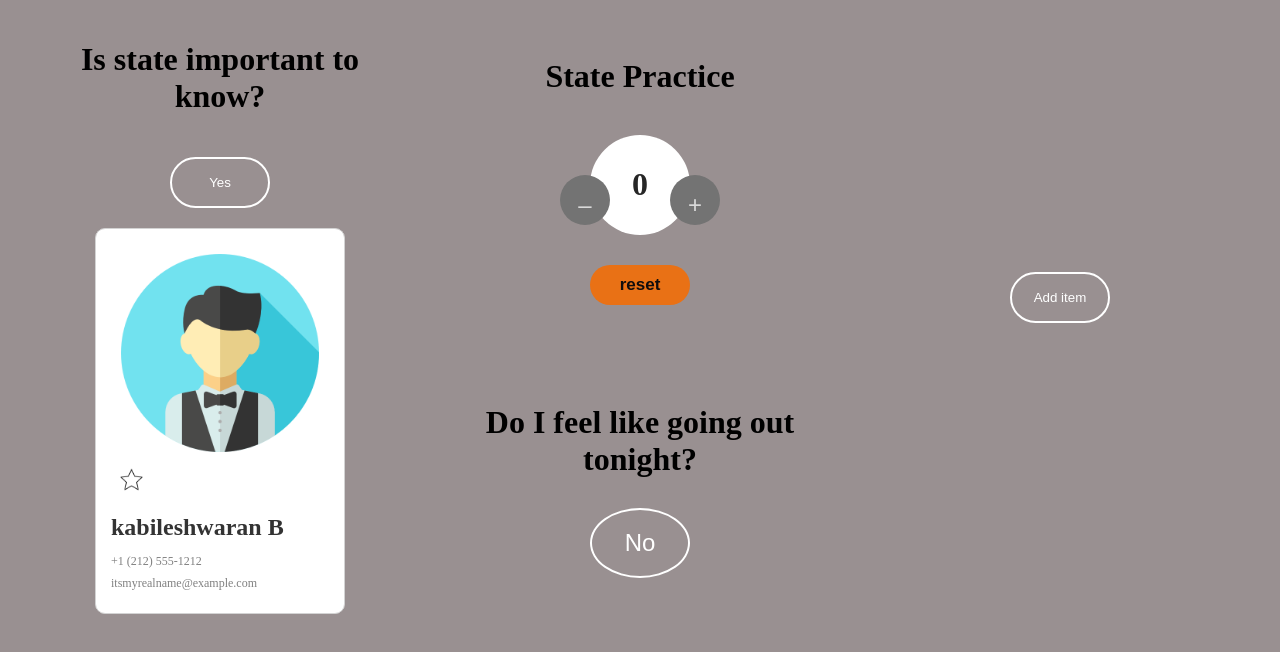
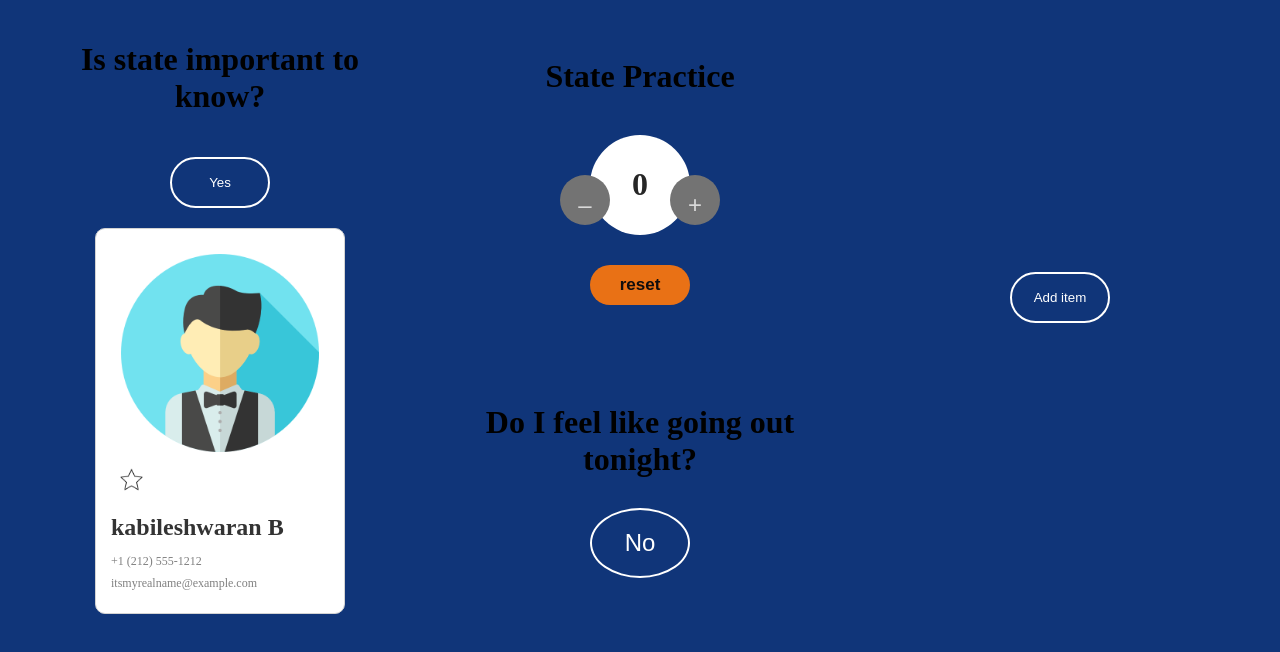
Before and after one commit to Kabileshwaran183/P6-practice-State, a React (Vite) app: page / in a window 1280 px wide. Shown: the top 652 px of the page. Built offline with nearby package versions, Linux system fonts and the light colour scheme.

Commit message:
slight change in bg-color

```diff
--- a/src/App.css
+++ b/src/App.css
@@ -3,7 +3,7 @@
 }
 body{
     margin:20px;
-    background-color: rgb(153, 144, 145);
+    background-color: rgb(16, 53, 121);
 }
 main{
     display: flex;
```
